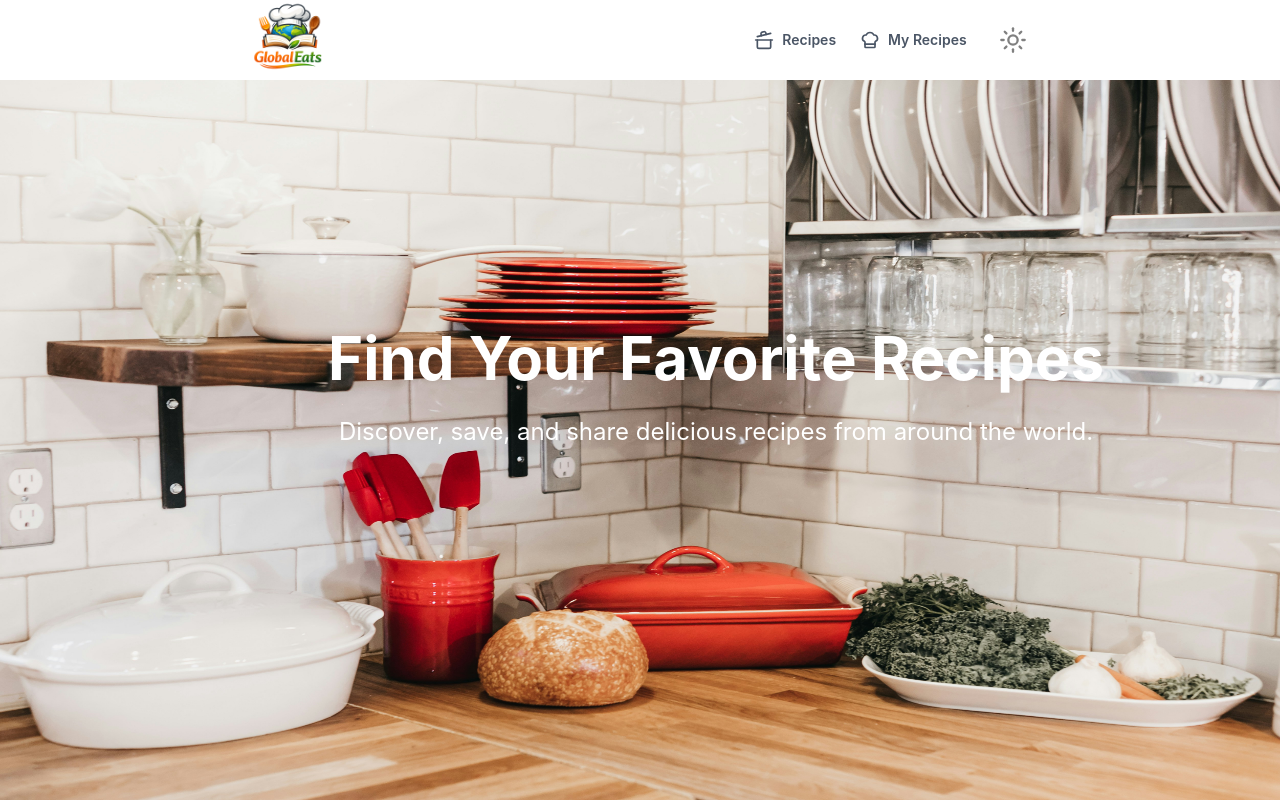
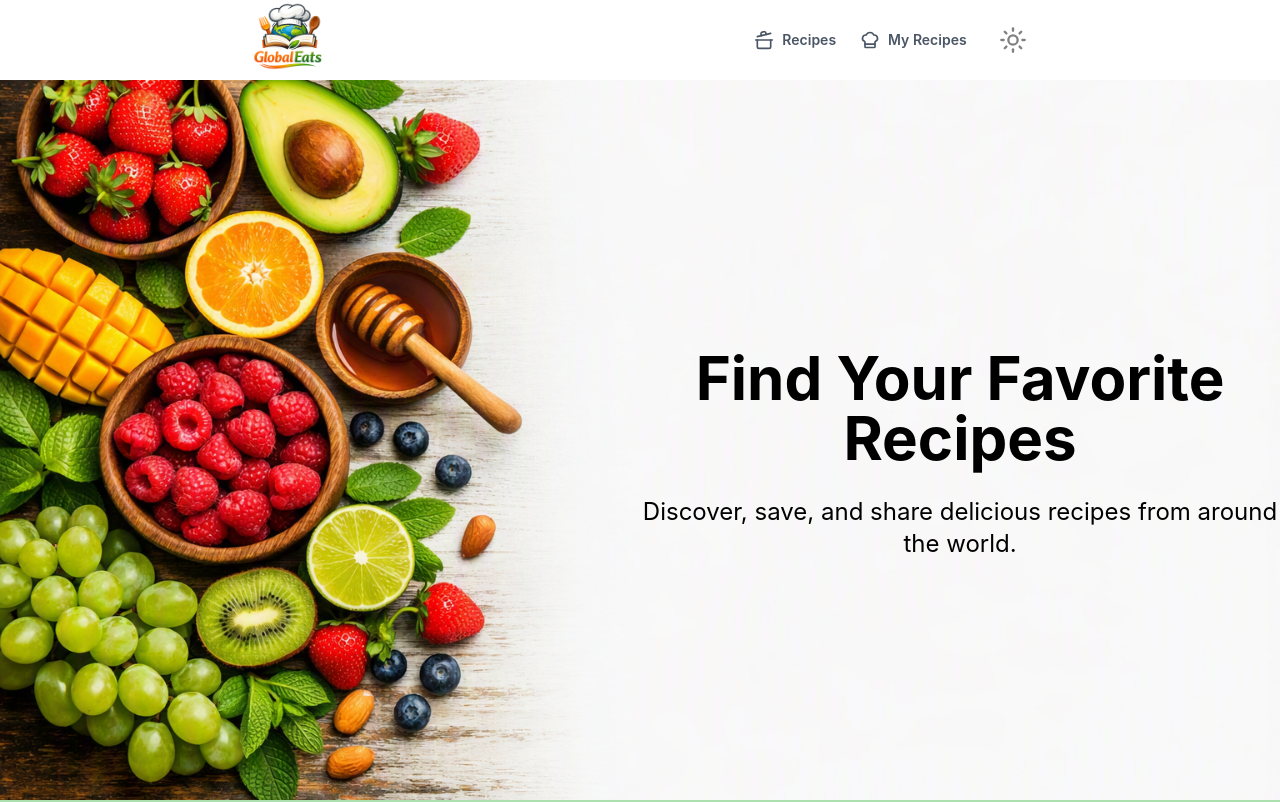
Before and after one commit to RaulSoriaUlibarri/Cookbook, a Next.js app: page / in a window 1280 px wide. Shown: the top 802 px of the page. Built offline with nearby package versions, Linux system fonts and the light colour scheme; a web font is replaced by a local one; what @radix-ui/themes would draw is missing.

Commit message:
feat:replace old hero image

```diff
--- a/src/app/page.tsx
+++ b/src/app/page.tsx
@@ -5,18 +5,13 @@ import Footer from "@/components/UI/Footer";
 
 export default async function Home() {
   return (
-    <>
-      <div className="h-[720px]">
-        <img
-          className="relative h-full w-full object-fill"
-          src="/images/mainHero2.jpg"
-          alt="hero"
-        />
-        <div className="absolute top-1/4 md:top-[300px] md:left-1/4 text-center text-white">
+    <section className="bg-[#ACE1AF]">
+      <div className="flex items-center justify-end h-[720px] bg-[url(/images/landing_page_hero.png)] bg-cover bg-center bg-no-repeat">
+        <div className="w-1/2 text-center text-black">
           <h2 className="text-4xl md:text-6xl font-bold p-2 my-5">
             Find Your Favorite Recipes
           </h2>
-          <p className="text-xl md:text-2xl ">
+          <p className="text-xl md:text-2xl">
             Discover, save, and share delicious recipes from around the world.
           </p>
         </div>
@@ -44,6 +39,6 @@ export default async function Home() {
         </div>
       </MaxWidthWrapper>
       <Footer />
-    </>
+    </section>
   );
 }
```
